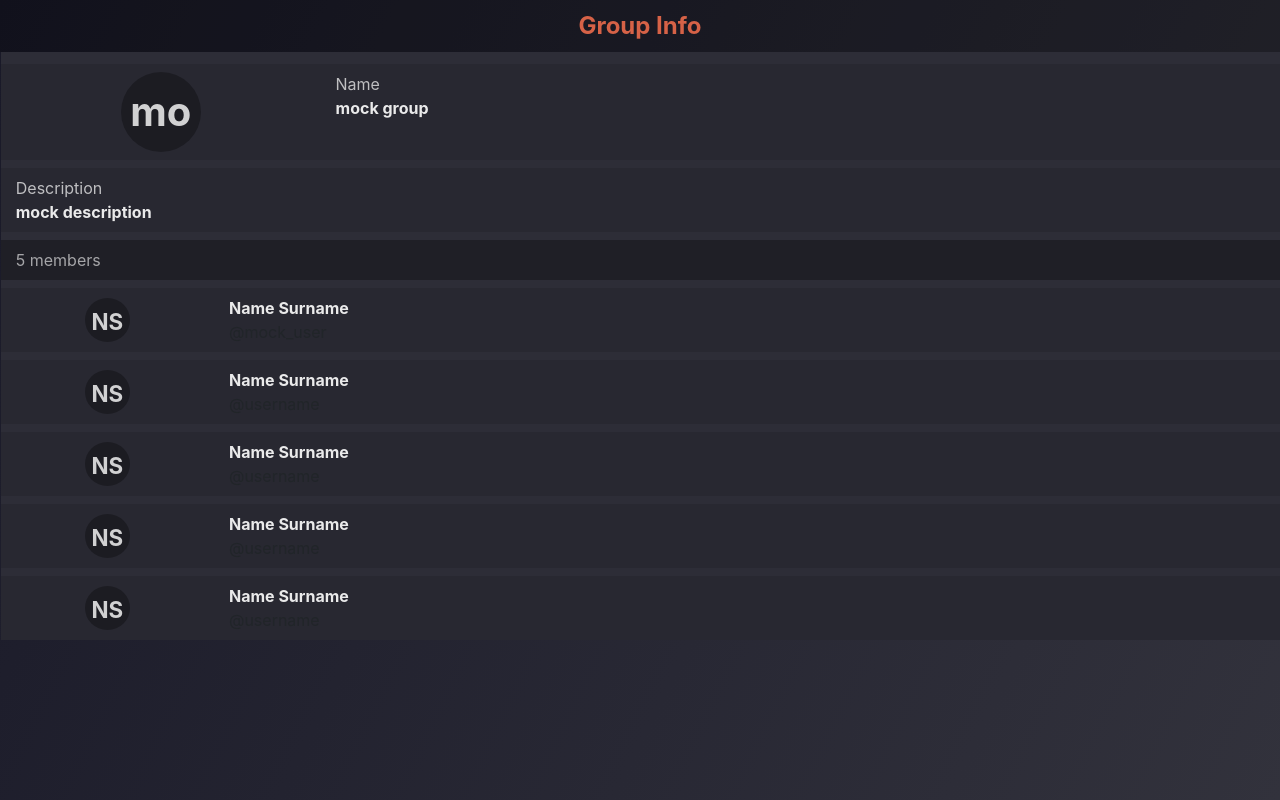
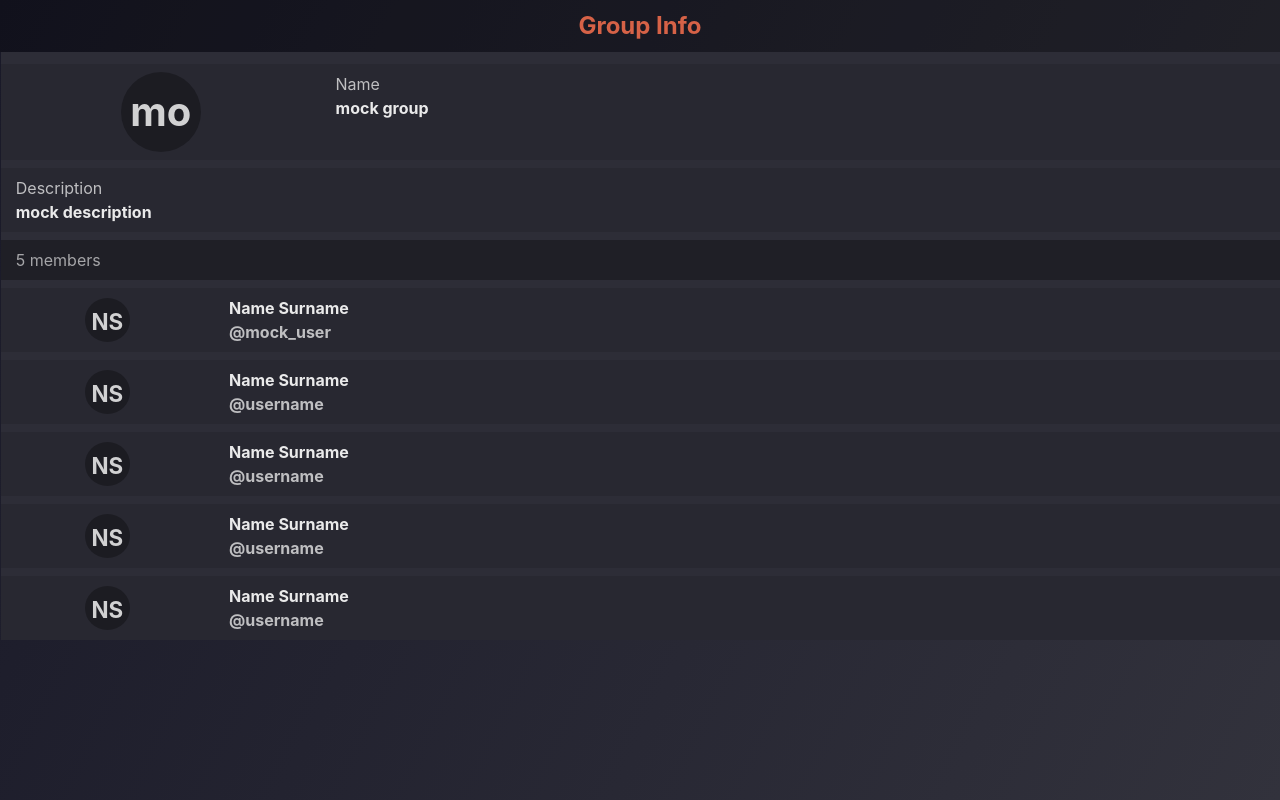
Before and after one commit to TrueChat/Frontend, a React (Create React App) app: page /group/1 in a window 1280 px wide. Built offline with nearby package versions, Linux system fonts and the light colour scheme; the HTML template or start-up script is replaced by a standard one.

Commit message:
fixed GroupInfoView username color

```diff
--- a/src/services/mock/MockUserService.ts
+++ b/src/services/mock/MockUserService.ts
@@ -75,7 +75,7 @@ export default class MockUserService implements UserService{
   }
 
   getCurrentUser(): string {
-    return "mock_userss";
+    return "mock_users";
   }
 
   loadProfile(username: string) : Promise<UserProfile> {
--- a/src/views/group/view/GroupInfoView.tsx
+++ b/src/views/group/view/GroupInfoView.tsx
@@ -3,6 +3,7 @@ import "./GroupInfoView.scss";
 import GroupService, {GroupDetails, GroupMember} from "../../../services/GroupService";
 import UserService from "../../../services/UserService";
 import {GroupInitialsAvatar, Initials, Spinner} from "../../../widgets/Widgets";
+import {Link} from "react-router-dom";
 require("bootstrap/dist/css/bootstrap.css");
 
 export default class GroupInfoView extends React.Component<Props, State> {
@@ -118,7 +119,9 @@ const MemberDetails = (props: MemberDetailsProps) => (
         {props.member.firstName} {props.member.lastName}
       </div>
       <div className="member-username">
-        @{props.member.username}
+        <Link to={`/profile/${props.member.username}`} className="link">
+          @{props.member.username}
+        </Link>
       </div>
     </div>
   </div>
```
